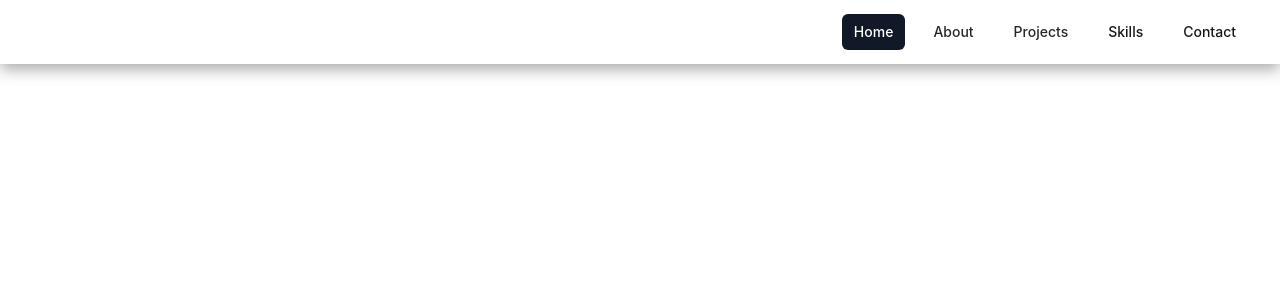
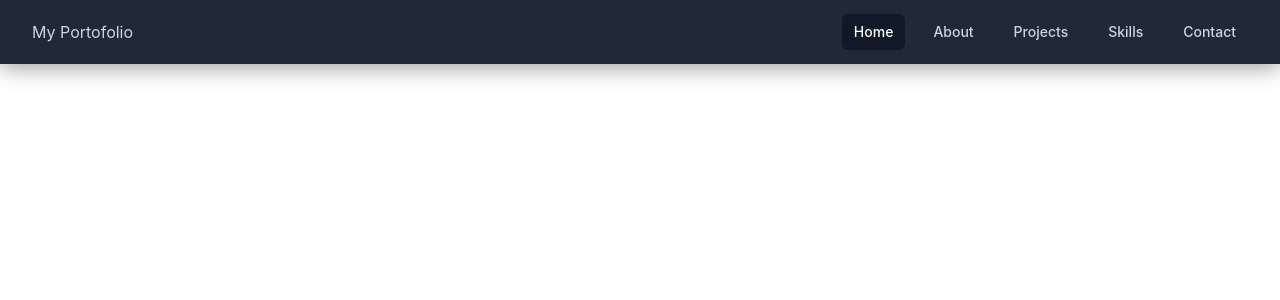
Before and after one commit to armandwipangestu/armandwipangestu.github.io, a React (Create React App) app: page / in a window 1280 px wide. Shown: the top 300 px of the page. Built offline with nearby package versions, Linux system fonts and the light colour scheme.

Commit message:
change navbar code

```diff
--- a/src/components/Layouts/navigation.layouts.js
+++ b/src/components/Layouts/navigation.layouts.js
@@ -1,36 +1,43 @@
-import React from "react";
+/* This example requires Tailwind CSS v2.0+ */
+import { Disclosure } from "@headlessui/react";
+import { Bars3Icon, XMarkIcon } from "@heroicons/react/24/outline";
+import SwitchToggle from "../Utilities/switch.toggle";
+
+const NavigationLink = [
+  { name: "Home", href: "#", current: true },
+  { name: "About", href: "#", current: false },
+  { name: "Projects", href: "#", current: false },
+  { name: "Skills", href: "#", current: false },
+  { name: "Contact", href: "#", current: false },
+];
+
+const classNames = (...classes) => {
+  return classes.filter(Boolean).join(" ");
+};
 
 const Navigation = () => {
   return (
+    <Disclosure
+      as="nav"
+      className="bg-gray-800"
+      style={{ boxShadow: "0 5px 20px rgb(0 0 0 / 35%)" }}
+    >
+      {({ open }) => (
         <>
-      <nav style={{ boxShadow: "0 5px 15px rgb(0 0 0 / 35%)" }}>
           <div className="mx-auto max-w-7xl px-2 sm:px-6 lg:px-8">
             <div className="relative flex h-16 items-center justify-between">
               <div className="absolute inset-y-0 left-0 flex items-center sm:hidden">
-              <button
-                type="button"
-                className="inline-flex items-center justify-center rounded-md p-2 text-gray-400 hover:bg-gray-700 hover:text-white focus:outline-none focus:ring-2 focus:ring-inset focus:ring-white"
-                aria-controls="mobile-menu"
-                aria-expanded="false"
-              >
-                <svg
-                  className="hidden h-6 w-6"
-                  xmlns="http://www.w3.org/2000/svg"
-                  fill="none"
-                  viewBox="0 0 24 24"
-                  strokeWidth="1.5"
-                  stroke="currentColor"
-                  aria-hidden="true"
-                >
-                  <path
-                    strokeLinecap="round"
-                    strokeLinejoin="round"
-                    d="M6 18L18 6M6 6l12 12"
-                  />
-                </svg>
-              </button>
+                {/* Mobile menu button*/}
+                <Disclosure.Button className="inline-flex items-center justify-center rounded-md p-2 text-gray-400 hover:bg-gray-700 hover:text-white focus:outline-none focus:ring-2 focus:ring-inset focus:ring-white">
+                  <span className="sr-only">Open main menu</span>
+                  {open ? (
+                    <XMarkIcon className="block h-6 w-6" aria-hidden="true" />
+                  ) : (
+                    <Bars3Icon className="block h-6 w-6" aria-hidden="true" />
+                  )}
+                </Disclosure.Button>
               </div>
-            <div className="flex flex-1 items-center justify-center sm:items-stretch sm:justify-end">
+              <div className="flex flex-1 items-center justify-center sm:items-stretch sm:justify-start">
                 <div className="flex flex-shrink-0 items-center">
                   {/* <img
                     className="block h-8 w-auto lg:hidden"
@@ -42,50 +49,58 @@
                     src="https://tailwindui.com/img/logos/workflow-mark.svg?color=indigo&shade=500"
                     alt="Workflow"
                   /> */}
+                  <h3 className="text-gray-300">My Portofolio</h3>
                 </div>
+              </div>
+              <div className="flex flex-1 items-center justify-center sm:items-stretch sm:justify-end">
                 <div className="hidden sm:ml-6 sm:block">
                   <div className="flex space-x-4">
+                    {NavigationLink.map((item) => (
                       <a
-                    href="#"
-                    className="bg-gray-900 text-white px-3 py-2 rounded-md text-sm font-medium"
-                    aria-current="page"
+                        key={item.name}
+                        href={item.href}
+                        className={classNames(
+                          item.current
+                            ? "bg-gray-900 text-white"
+                            : "text-gray-300 hover:bg-gray-700 hover:text-white",
+                          "px-3 py-2 rounded-md text-sm font-medium"
+                        )}
+                        aria-current={item.current ? "page" : undefined}
                       >
-                    Home
+                        {item.name}
                       </a>
-
-                  <a
-                    href="#"
-                    className="text-zinc-800 hover:bg-gray-700 hover:text-white px-3 py-2 rounded-md text-sm font-medium"
-                  >
-                    About
-                  </a>
-
-                  <a
-                    href="#"
-                    className="text-zinc-800 hover:bg-gray-700 hover:text-white px-3 py-2 rounded-md text-sm font-medium"
-                  >
-                    Projects
-                  </a>
-
-                  <a
-                    href="#"
-                    className="text-zinc-900 hover:bg-gray-700 hover:text-white px-3 py-2 rounded-md text-sm font-medium"
-                  >
-                    Skills
-                  </a>
-                  <a
-                    href="#"
-                    className="text-zinc-900 hover:bg-gray-700 hover:text-white px-3 py-2 rounded-md text-sm font-medium"
-                  >
-                    Contact
-                  </a>
+                    ))}
+                    {/* <SwitchToggle /> */}
                   </div>
                 </div>
               </div>
             </div>
           </div>
-      </nav>
+
+          <Disclosure.Panel className="sm:hidden">
+            <div className="space-y-1 px-2 pt-2 pb-3">
+              {NavigationLink.map((item) => (
+                <Disclosure.Button
+                  key={item.name}
+                  as="a"
+                  href={item.href}
+                  className={classNames(
+                    item.current
+                      ? "bg-gray-900 text-white"
+                      : "text-gray-300 hover:bg-gray-700 hover:text-white",
+                    "block px-3 py-2 rounded-md text-base font-medium"
+                  )}
+                  aria-current={item.current ? "page" : undefined}
+                >
+                  {item.name}
+                </Disclosure.Button>
+              ))}
+              {/* <SwitchToggle /> */}
+            </div>
+          </Disclosure.Panel>
         </>
+      )}
+    </Disclosure>
   );
 };
 
--- /dev/null
+++ b/src/components/Layouts/navigation2.layouts.js
@@ -0,0 +1,167 @@
+const Navigation = () => {
+  return (
+    <>
+      <nav
+        className="bg-gray-800"
+        style={{ boxShadow: "0 5px 15px rgb(0 0 0 / 35%)" }}
+      >
+        <div className="mx-auto max-w-7xl px-2 sm:px-6 lg:px-8">
+          <div className="relative flex h-16 items-center justify-between">
+            <div className="absolute inset-y-0 left-0 flex items-center sm:hidden">
+              {/* <!-- Mobile menu button--> */}
+              <button
+                type="button"
+                className="inline-flex items-center justify-center rounded-md p-2 text-gray-400 hover:bg-gray-700 hover:text-white focus:outline-none focus:ring-2 focus:ring-inset focus:ring-white"
+                aria-controls="mobile-menu"
+                aria-expanded="false"
+              >
+                <span className="sr-only">Open main menu</span>
+                {/* <!--
+                  Icon when menu is closed.
+
+                  Heroicon name: outline/bars-3
+
+                  Menu open: "hidden", Menu closed: "block"
+                --> */}
+                <svg
+                  className="block h-6 w-6"
+                  xmlns="http://www.w3.org/2000/svg"
+                  fill="none"
+                  viewBox="0 0 24 24"
+                  strokeWidth="1.5"
+                  stroke="currentColor"
+                  aria-hidden="true"
+                >
+                  <path
+                    strokeLinecap="round"
+                    strokeLinejoin="round"
+                    d="M3.75 6.75h16.5M3.75 12h16.5m-16.5 5.25h16.5"
+                  />
+                </svg>
+                {/* <!--
+                  Icon when menu is open.
+
+                  Heroicon name: outline/x-mark
+
+                  Menu open: "block", Menu closed: "hidden"
+                --> */}
+                <svg
+                  className="hidden h-6 w-6"
+                  xmlns="http://www.w3.org/2000/svg"
+                  fill="none"
+                  viewBox="0 0 24 24"
+                  strokeWidth="1.5"
+                  stroke="currentColor"
+                  aria-hidden="true"
+                >
+                  <path
+                    strokeLinecap="round"
+                    strokeLinejoin="round"
+                    d="M6 18L18 6M6 6l12 12"
+                  />
+                </svg>
+              </button>
+            </div>
+            <div className="flex flex-1 items-center justify-center sm:items-stretch sm:justify-start">
+              <div className="text-white flex flex-shrink-0 items-center">
+                My Portofolio
+              </div>
+            </div>
+            <div className="flex flex-1 items-center justify-center sm:items-stretch sm:justify-end">
+              <div className="flex flex-shrink-0 items-center">
+                {/* <img
+                  className="block h-8 w-auto lg:hidden"
+                  src="https://tailwindui.com/img/logos/workflow-mark.svg?color=indigo&shade=500"
+                  alt="Workflow"
+                />
+                <img
+                  className="hidden h-8 w-auto lg:block"
+                  src="https://tailwindui.com/img/logos/workflow-mark.svg?color=indigo&shade=500"
+                  alt="Workflow"
+                /> */}
+              </div>
+              <div className="hidden sm:ml-6 sm:block">
+                <div className="flex space-x-4">
+                  <a
+                    href="#"
+                    className="bg-gray-900 text-white px-3 py-2 rounded-md text-sm font-medium"
+                    aria-current="page"
+                  >
+                    Home
+                  </a>
+
+                  <a
+                    href="#"
+                    className="text-white hover:bg-gray-700 hover:text-white px-3 py-2 rounded-md text-sm font-medium"
+                  >
+                    About
+                  </a>
+
+                  <a
+                    href="#"
+                    className="text-white hover:bg-gray-700 hover:text-white px-3 py-2 rounded-md text-sm font-medium"
+                  >
+                    Projects
+                  </a>
+
+                  <a
+                    href="#"
+                    className="text-white hover:bg-gray-700 hover:text-white px-3 py-2 rounded-md text-sm font-medium"
+                  >
+                    Skills
+                  </a>
+                  <a
+                    href="#"
+                    className="text-white hover:bg-gray-700 hover:text-white px-3 py-2 rounded-md text-sm font-medium"
+                  >
+                    Contact
+                  </a>
+                </div>
+              </div>
+            </div>
+          </div>
+        </div>
+        <div className="sm:hidden" id="mobile-menu">
+          <div className="space-y-1 px-2 pt-2 pb-3">
+            <a
+              href="#"
+              className="bg-gray-900 text-white block px-3 py-2 rounded-md text-base font-medium"
+              aria-current="page"
+            >
+              Home
+            </a>
+
+            <a
+              href="#"
+              className="text-gray-300 hover:bg-gray-700 hover:text-white block px-3 py-2 rounded-md text-base font-medium"
+            >
+              About
+            </a>
+
+            <a
+              href="#"
+              className="text-gray-300 hover:bg-gray-700 hover:text-white block px-3 py-2 rounded-md text-base font-medium"
+            >
+              Projects
+            </a>
+
+            <a
+              href="#"
+              className="text-gray-300 hover:bg-gray-700 hover:text-white block px-3 py-2 rounded-md text-base font-medium"
+            >
+              Skills
+            </a>
+            <a
+              href="#"
+              className="text-gray-300 hover:bg-gray-700 hover:text-white block px-3 py-2 rounded-md text-base font-medium"
+            >
+              Contact
+            </a>
+          </div>
+        </div>
+      </nav>
+    </>
+  );
+};
+
+export default Navigation;
```
Lines whose indentation alone changed are shown as unchanged.
